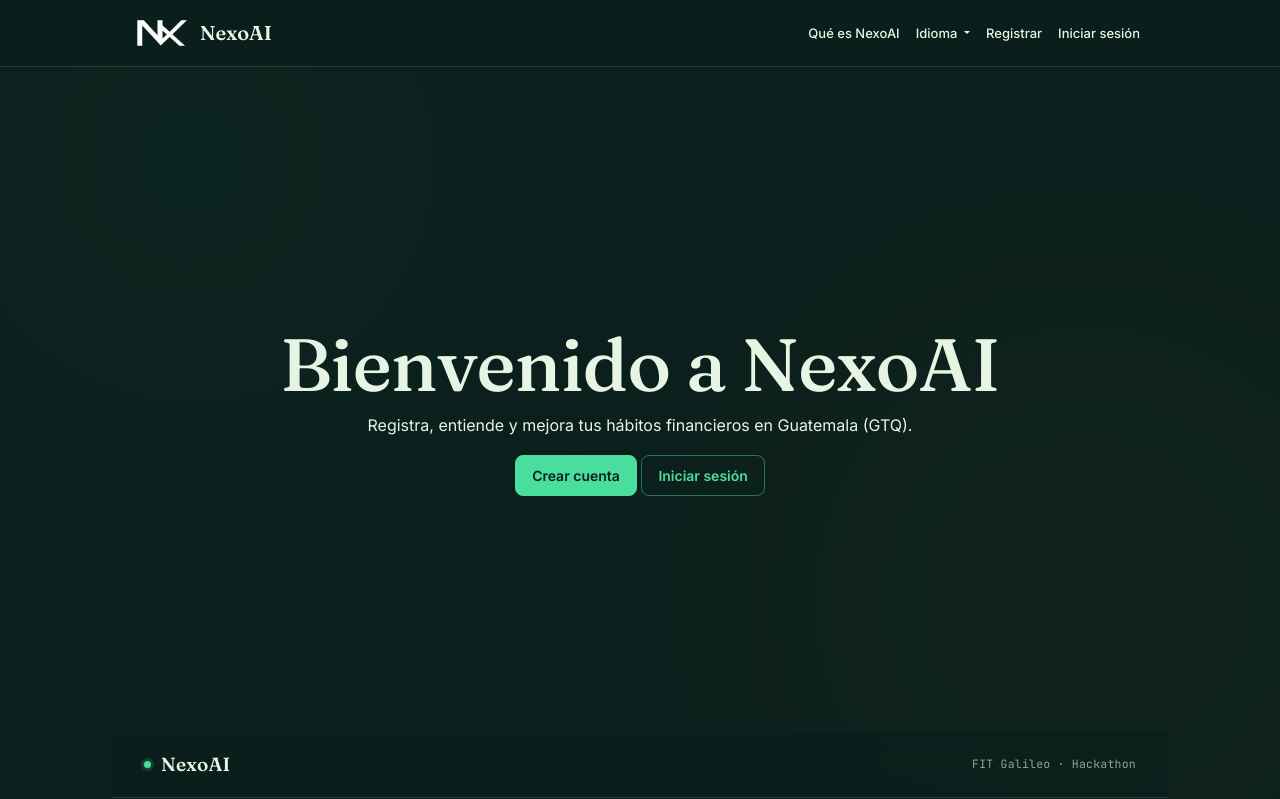
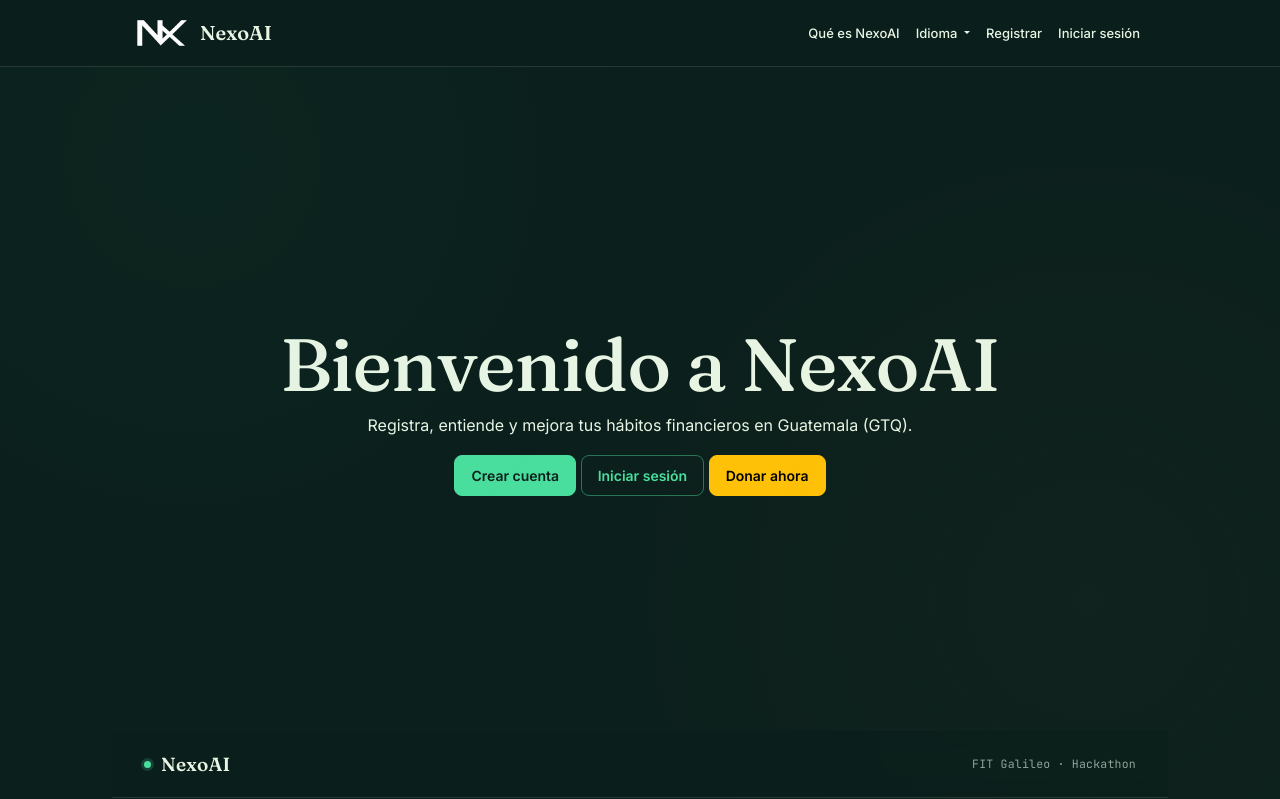
Before and after one commit to knowann1/Hackathon---FIT-Galileo, a Flask app: page / in a window 1280 px wide. Shown: the top 799 px of the page. Run offline with Flask 3, Linux system fonts and the light colour scheme; some libraries are stand-ins or nearby versions.

Commit message:
Add donation button to index.html

```diff
--- a/templates/index.html
+++ b/templates/index.html
@@ -7,6 +7,7 @@
     <div>
         <a href="/register" class="btn btn-primary">Crear cuenta</a>
         <a href="/login" class="btn btn-outline-primary">Iniciar sesión</a>
+      <a href="https://www.paypal.com/paypalme/cft830" target="_blank" rel="noopener noreferrer" class="btn btn-warning">Donar ahora</a>
     </div>
 </div>
 <head>
```
